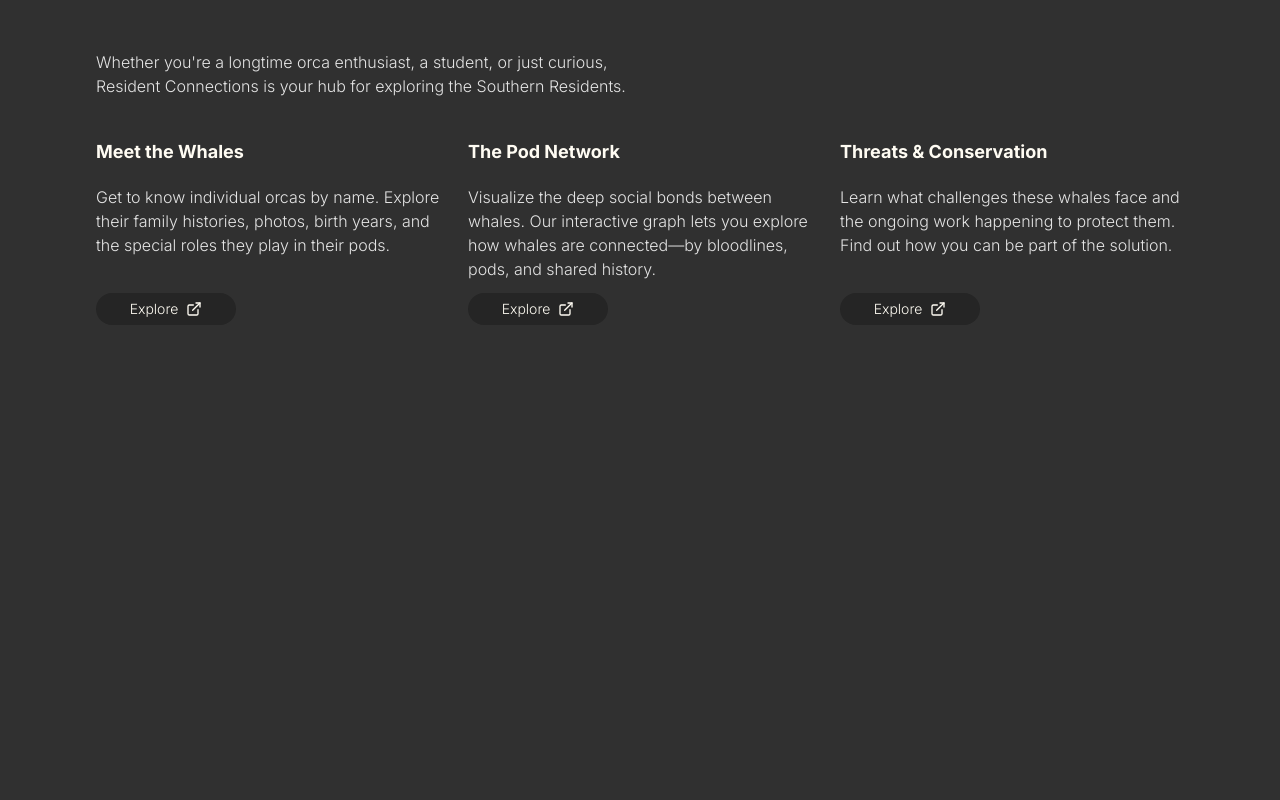
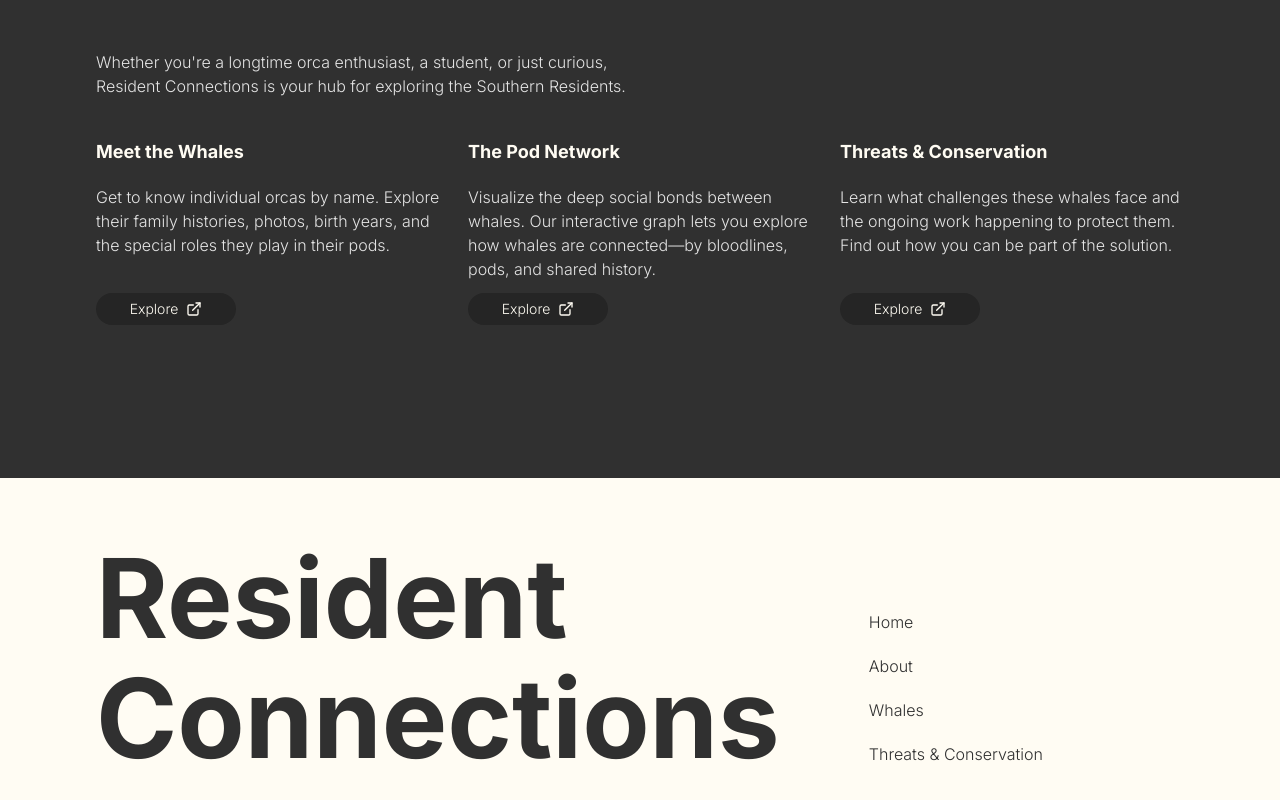
Before and after one commit to JvsonKee/killer-whale-network, a Next.js app in the folder client/: page / in a window 1280 px wide. Shown: the part 1553-2353 px from the top of the page. Before the commit the page ends 1951 px from the top, so only its background shows below. Built offline with nearby package versions, Linux system fonts and the light colour scheme.

Commit message:
site metadata

```diff
--- a/client/src/app/layout.tsx
+++ b/client/src/app/layout.tsx
@@ -1,28 +1,31 @@
 import NavBar from "./_components/NavBar/NavBar";
-import { Inter } from 'next/font/google';
-import './globals.css';
+import Footer from "./_components/Footer/Footer";
+import { Inter } from "next/font/google";
+import "./globals.css";
 
 export const metadata = {
-  title: 'SRKW',
-  description: '',
-}
+  title: "Resident Connections",
+  description:
+    "Explore the world of the Southern Resident Killer Whales through interactive network graphs, in-depth pod histories, and conservation insights. Learn about J, K, and L pods, the threats they face, and how you can help protect these endangered killer whales.",
+};
 
 const inter = Inter({
-  subsets: ['latin'],
-  display: 'swap'
+  subsets: ["latin"],
+  display: "swap",
 });
 
 export default function RootLayout({
   children,
 }: {
-  children: React.ReactNode
+  children: React.ReactNode;
 }) {
   return (
     <html lang="en" className={inter.className}>
       <body>
         <NavBar />
         {children}
+        <Footer />
       </body>
     </html>
-  )
+  );
 }
```
